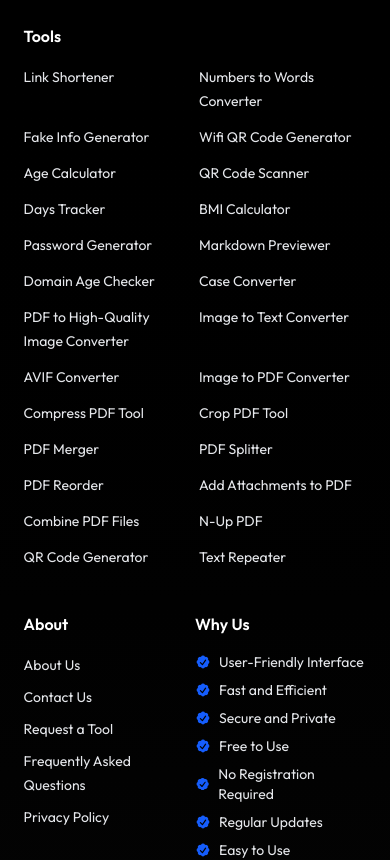
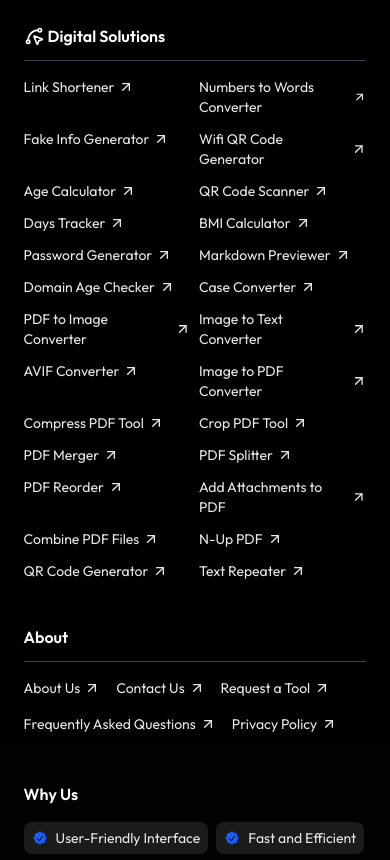
Before and after one commit to tasnimultas67/toolstrek, a Next.js app: page / in a window 390 px wide. Shown: the part 5780-6640 px from the top of the page. Built offline with nearby package versions, Linux system fonts and the light colour scheme.

Commit message:
added styles and modfied some tools information

```diff
--- a/app/(main)/tools-compo/Footer.js
+++ b/app/(main)/tools-compo/Footer.js
@@ -1,9 +1,11 @@
+"use client";
 import { CheckBadgeIcon } from "@heroicons/react/20/solid";
-import { Mail, MapPin } from "lucide-react";
+import { ArrowUpRight, Mail, SplinePointer } from "lucide-react";
 import { Staatliches } from "next/font/google";
 import Link from "next/link";
 import React from "react";
 import toolsData from "../../../lib/toolsData.json";
+import { usePathname } from "next/navigation";
 
 const staatliches = Staatliches({
   subsets: ["latin"], // Ensures proper character support
@@ -32,51 +34,57 @@ const whyus = [
 
 const Footer = () => {
   const copyrightYear = new Date().getFullYear();
+  const currentUrl = usePathname();
   return (
     <div className="bg-linear-to-b from-black to-neutral-950 pt-20 pb-5 px-2">
       <div className="w-11/12 m-auto space-y-7 md:space-y-8 ">
         {/* Menus */}
-        <div className="flex items-start justify-between flex-wrap space-y-10 md:space-y-0 md:mb-16 ">
+        <div className="flex items-start justify-between flex-wrap space-y-10 md:space-y-6 md:mb-16">
           {/* service Menus */}
-          <div className="space-y-4 w-full md:w-2/4">
-            <h3 className="text-base text-white font-semibold">Tools</h3>
-            <ul className="space-y-1 grid grid-cols-2 gap-2">
+          <div className="space-y-4 w-full divide-y divide-gray-700">
+            <h3 className="text-base text-white font-semibold pb-3 flex items-center gap-1">
+              <SplinePointer className="size-5" />
+              Digital Solutions
+            </h3>
+            <ul className="space-y-1 grid grid-cols-2 md:grid-cols-5 gap-2">
               {toolsData.map((tool) => (
                 <li key={tool.title} className="relative">
                   <Link
                     href={tool.link}
-                    className="text-gray-200 text-sm relative before:absolute before:left-0 before:bottom-0 before:w-0 before:h-px before:bg-gray-400 before:transition-all before:duration-300 hover:before:w-full"
+                    className={`text-sm flex items-center gap-1 w-fit line-clamp-1 transition-all relative
+          before:absolute before:left-0 before:bottom-0 before:h-px before:transition-all before:duration-300 ${currentUrl === tool.link ? "text-yellow-400 before:w-full before:bg-yellow-400" : "text-gray-200 before:w-0 before:bg-gray-400 hover:before:w-full"}`}
                   >
-                    {tool.title}
+                    {tool.title} <ArrowUpRight className="size-4" />
                   </Link>
                 </li>
               ))}
             </ul>
           </div>
           {/* About Menus */}
-          <div className="space-y-4 w-1/2 md:w-1/4">
-            <h3 className="text-base text-white font-semibold">About</h3>
-            <ul className="space-y-2">
+          <div className="space-y-4 w-full divide-y divide-gray-700">
+            <h3 className="text-base text-white font-semibold pb-3">About</h3>
+            <ul className="space-y-2 flex flex-wrap gap-x-4 gap-y-2">
               {about.map((company) => (
                 <li key={company.name} className="relative">
                   <Link
                     href={company.url}
-                    className="text-gray-200 text-sm relative before:absolute before:left-0 before:bottom-0 before:w-0 before:h-px before:bg-gray-400 before:transition-all before:duration-300 hover:before:w-full"
+                    className={`text-sm flex items-center gap-1 w-fit line-clamp-1 transition-all relative
+          before:absolute before:left-0 before:bottom-0 before:h-px before:transition-all before:duration-300 ${currentUrl === company.url ? "text-yellow-400 before:w-full before:bg-yellow-400" : "text-gray-200 before:w-0 before:bg-gray-400 hover:before:w-full"}`}
                   >
-                    {company.name}
+                    {company.name} <ArrowUpRight className="size-4" />
                   </Link>
                 </li>
               ))}
             </ul>
           </div>
           {/* whyus Menus */}
-          <div className="space-y-4 w-1/2 md:w-1/4">
+          <div className="space-y-4 w-full">
             <h3 className="text-base text-white font-semibold">Why Us</h3>
-            <ul className="space-y-2 grid grid-cols-1">
+            <ul className="flex flex-wrap gap-x-2 gap-y-2">
               {whyus.map((benefit) => (
                 <li
                   key={benefit.name}
-                  className="relative flex items-center gap-2"
+                  className="relative flex items-center gap-2 bg-white/10 px-2 py-1.5 rounded-md"
                 >
                   <CheckBadgeIcon className="size-4 fill-blue-600 text-white" />
                   <p className="text-gray-200 text-sm ">{benefit.name}</p>
@@ -141,7 +149,7 @@ const Footer = () => {
         <div className="w-full h-px bg-white/20" />
         <div>
           <p className="text-gray-300 text-sm">
-            copyright {copyrightYear} Toolstrek. All Rights Reserved. Developed
+            Copyright {copyrightYear} Toolstrek. All Rights Reserved. Developed
             by{" "}
             <Link
               href="https://tasnimul.vercel.app/"
--- a/app/(main)/tools-compo/Header.js
+++ b/app/(main)/tools-compo/Header.js
@@ -17,7 +17,7 @@ import {
   ChevronDownIcon,
   MagnifyingGlassIcon,
 } from "@heroicons/react/24/outline";
-import { Star } from "lucide-react";
+import { SplinePointer, Star } from "lucide-react";
 import { Button } from "@/components/ui/button";
 import { getIcon } from "./dynamicIcon";
 import toolsData from "../../../lib/toolsData.json";
@@ -268,7 +268,7 @@ export default function Header() {
                     onClick={toggleMegaMenu}
                     className="flex items-center gap-x-1 text-sm/6 font-semibold text-gray-900 outline-none"
                   >
-                    Tools
+                    <SplinePointer className="size-5" /> Digital Solutions
                     <ChevronDownIcon
                       aria-hidden="true"
                       className={`size-5 transition-transform duration-200 ${isMegaMenuOpen ? "rotate-180" : ""}`}
@@ -612,7 +612,7 @@ export default function Header() {
                     {({ close, open }) => (
                       <>
                         <DisclosureButton className="group flex w-full items-center justify-between rounded-lg py-2 pl-3 pr-3.5 text-base font-semibold text-gray-900 hover:bg-gray-50 transition-colors duration-200">
-                          Tools
+                          Digital Solutions
                           <ChevronDownIcon
                             className={`size-5 transition-transform duration-200 ${open ? "rotate-180" : ""}`}
                           />
--- a/app/(main)/tools-compo/ToolsCard.js
+++ b/app/(main)/tools-compo/ToolsCard.js
@@ -15,8 +15,8 @@ const ToolsCard = ({ title, link, description, icon, index }) => {
         initial={{ opacity: 0, y: 20 }}
         whileInView={{ opacity: 1, y: 0 }}
         viewport={{ once: true }}
-        transition={{ delay: index * 0.1 }}
-        className="h-full relative overflow-hidden rounded-2xl border border-gray-200 bg-gray-100 p-5 transition-all duration-300 group-hover:bg-white group-hover:shadow-[0_20px_50px_rgba(0,0,0,0.05)] group-hover:-translate-y-1 hover:border-brandColor/40"
+        transition={{ delay: index * 0.08 }}
+        className="h-full relative overflow-hidden rounded-2xl border border-gray-200 bg-gray-100 p-5 group-hover:bg-white group-hover:shadow-[0_20px_50px_rgba(0,0,0,0.05)] group-hover:-translate-y-1 hover:border-brandColor/40"
       >
         <div className="absolute -right-4 -top-4 h-24 w-24 rounded-full bg-gray-100/50 transition-all duration-500 group-hover:scale-[3] group-hover:bg-indigo-50" />
 
--- a/lib/toolsData.json
+++ b/lib/toolsData.json
@@ -84,7 +84,7 @@
     "category": "Text"
   },
   {
-    "title": "PDF to High-Quality Image Converter",
+    "title": "PDF to Image Converter",
     "link": "/tools/pdf-to-image",
     "description": "Convert PDF pages into high-resolution images.",
     "icon": "FileImage",
--- a/package.json
+++ b/package.json
@@ -37,7 +37,7 @@
     "lucide": "^0.507.0",
     "lucide-react": "^0.507.0",
     "motion": "^12.9.4",
-    "next": "^16.2.4",
+    "next": "^16.2.5",
     "next-themes": "^0.4.6",
     "nodemailer": "^8.0.5",
     "pdf-lib": "^1.17.1",
```
Also changed, not shown: 1 other file (tests, documents, lock files or other folders).
